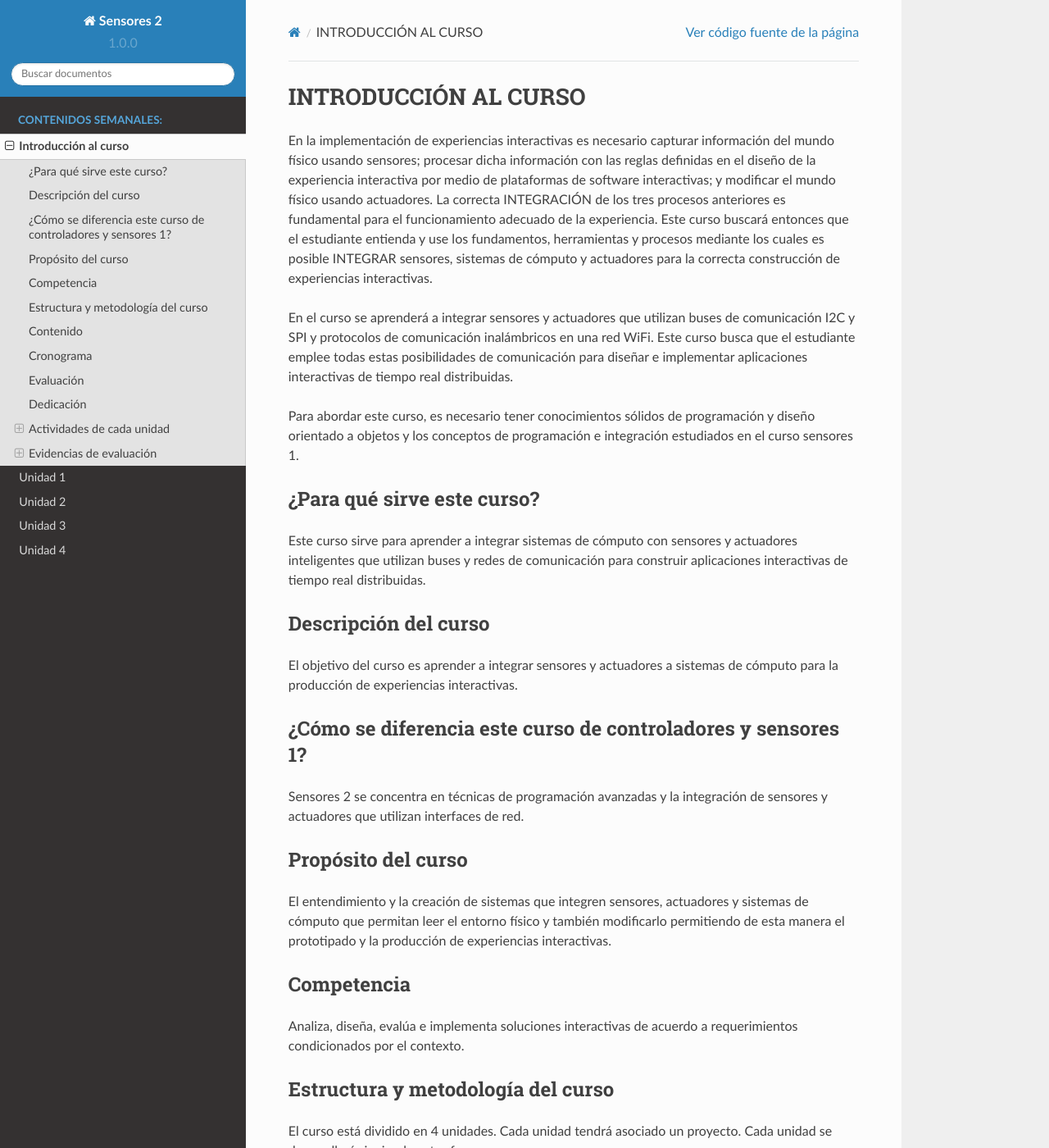
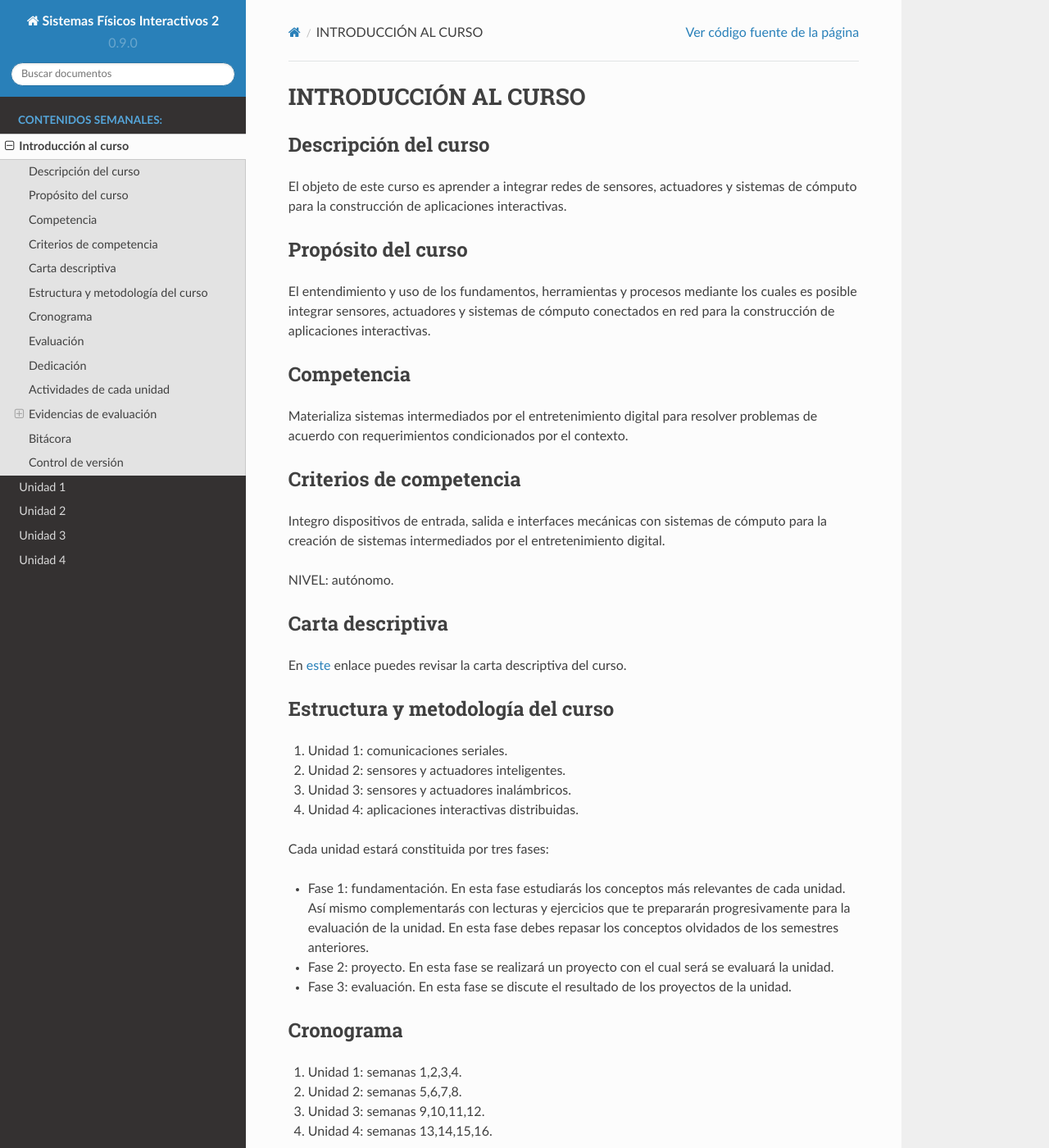
Before and after one commit to juanferfranco/SistemasFisicosInteractivos2, a Sphinx documentation site: the page built from docs/_intro/intro.rst, in a window 1280 px wide and 1400 px high. Shown: the whole window at 82% size. Built offline with Sphinx 7.4.7 and the Read the Docs theme 2.0.0, drawn with Linux system fonts in a browser that asks for light colours; some of the changed text lies outside the part shown.

Commit message:
update date and intro

```diff
--- a/docs/_intro/intro.rst
+++ b/docs/_intro/intro.rst
@@ -1,164 +1,92 @@
 INTRODUCCIÓN AL CURSO
 =======================
-
-En la implementación de experiencias interactivas es necesario capturar
-información del mundo físico usando sensores; procesar dicha información
-con las reglas definidas en el diseño de la experiencia interactiva por
-medio de plataformas de software interactivas; y modificar el mundo físico
-usando actuadores. La correcta INTEGRACIÓN de los tres procesos anteriores
-es fundamental para el funcionamiento adecuado de la experiencia. Este curso
-buscará entonces que el estudiante entienda y use los fundamentos,
-herramientas y procesos mediante los cuales es posible INTEGRAR sensores,
-sistemas de cómputo y actuadores para la correcta construcción de experiencias
-interactivas.
-
-En el curso se aprenderá a integrar sensores y actuadores que utilizan
-buses de comunicación I2C y SPI y protocolos de comunicación inalámbricos
-en una red WiFi. Este curso busca que el estudiante emplee todas
-estas posibilidades de comunicación para diseñar e implementar aplicaciones
-interactivas de tiempo real distribuidas.
-
-Para abordar este curso, es necesario tener conocimientos sólidos de programación
-y diseño orientado a objetos y los conceptos de programación e integración
-estudiados en el curso sensores 1.
-
-¿Para qué sirve este curso?
------------------------------
-
-Este curso sirve para aprender a integrar sistemas de cómputo con sensores y
-actuadores inteligentes que utilizan buses y redes de comunicación para
-construir aplicaciones interactivas de tiempo real distribuidas.
 
 Descripción del curso
 ----------------------
 
-El objetivo del curso es aprender a integrar sensores y actuadores a
-sistemas de cómputo para la producción de experiencias interactivas.
-
-¿Cómo se diferencia este curso de controladores y sensores 1?
---------------------------------------------------------------
-
-Sensores 2 se concentra en técnicas de programación avanzadas y la
-integración de sensores y actuadores que utilizan interfaces de red.
+El objeto de este curso es aprender a integrar redes de sensores, actuadores y sistemas de cómputo
+para la construcción de aplicaciones interactivas.
 
 Propósito del curso
 ---------------------
 
-El entendimiento y la creación de sistemas que integren sensores, actuadores
-y sistemas de cómputo que permitan leer el entorno físico y también
-modificarlo permitiendo de esta manera el prototipado y la
-producción de experiencias interactivas.
+El entendimiento y uso de los fundamentos, herramientas y procesos mediante los cuales es posible integrar
+sensores, actuadores y sistemas de cómputo conectados en red para la construcción de aplicaciones interactivas.
 
 Competencia
 ------------
 
-Analiza, diseña, evalúa e implementa soluciones interactivas de  acuerdo
-a requerimientos condicionados por el contexto.
+Materializa sistemas intermediados por el entretenimiento digital para resolver problemas de acuerdo con
+requerimientos condicionados por el contexto.
+
+Criterios de competencia
+--------------------------
+
+Integro dispositivos de entrada, salida e interfaces mecánicas con sistemas de cómputo para la creación
+de sistemas intermediados por el entretenimiento digital.
+
+NIVEL: autónomo.
+
+Carta descriptiva
+-------------------
+
+En `este <https://drive.google.com/file/d/1rRzPxSS62u-0AlrML0ZpUeFVswV78DD2/view?usp=sharing>`__ enlace puedes
+revisar la carta descriptiva del curso.
 
 Estructura y metodología del curso
 -----------------------------------
-
-El curso está dividido en 4 unidades. Cada unidad tendrá asociado
-un proyecto. Cada unidad se desarrollará siguiendo estas fases:
-
-* Motivación: se presenta el propósito de la unidad.
-* Preparación: se entrega la documentación, ejercicios, preguntas
-  y retos necesarios para abordar los fundamentos asociados
-  a los propósitos de aprendizaje de la unidad.
-* Entrevista y evaluación: en esta fase se evalúa la asimilación
-  de los conceptos y se da luz verde para comenzar el proyecto.
-  Se realiza una entrevista con el docente.
-* Negociación: se define con el estudiante un proyecto que
-  permita alcanzar los propósitos de aprendizaje de la unidad
-  y que su vez sea del interés del estudiante. Cada proyecto
-  alimentará el portafolio del estudiante.
-* Elaboración del proyecto.
-* Presentación: en esta fase se presenta el proyecto y las
-  evidencias de evaluación. Se realiza una entrevista con
-  el docente para sustentar el proyecto y evidenciar
-  cada ítem de la rúbrica de evaluación.
-
-Contenido
-----------
 
 #. Unidad 1: comunicaciones seriales.
 #. Unidad 2: sensores y actuadores inteligentes.
 #. Unidad 3: sensores y actuadores inalámbricos.
 #. Unidad 4: aplicaciones interactivas distribuidas.
 
+Cada unidad estará constituida por tres fases:
+
+* Fase 1: fundamentación. En esta fase estudiarás los conceptos más relevantes de cada unidad. Así mismo complementarás con
+  lecturas y ejercicios que te prepararán progresivamente para la evaluación de la unidad. En esta fase debes repasar los
+  conceptos olvidados de los semestres anteriores.
+
+* Fase 2: proyecto. En esta fase se realizará un proyecto con el cual será se evaluará la unidad.
+
+* Fase 3: evaluación. En esta fase se discute el resultado de los proyectos de la unidad.
+
+
 Cronograma
 -----------
-
-Te sugiero completar cada unidad en los siguientes tiempos
 
 #. Unidad 1: semanas 1,2,3,4.
 #. Unidad 2: semanas 5,6,7,8.
 #. Unidad 3: semanas 9,10,11,12.
-#. Unidad 4: semanas 13,14,15,16,17.
+#. Unidad 4: semanas 13,14,15,16.
 
 Evaluación
 -----------
-Cada unidad tiene un peso del 25% en la nota final.
 
-La unidad solo se considera terminada cuando termines todos los ejercicios y
-los proyectos que están en ella al 100%. Por tanto, la nota de cada unidad,
-una vez la termines, será 5.
 
-Puedes entregar cada unidad cuando quieras, pero considera lo siguiente:
-
-En la semana 9 se hará un primer corte del 50% y se reportarán al sistema
-las unidades terminadas. Ten presente que la evaluación se realiza
-mediante una entrevista con el profesor en la cual discutirán los resultados
-de tu trabajo y recibirás retroalimentación personalizada. Para la semana 9
-deberías tener terminadas las unidades 1 y 2. Si no alcanzas, cuando las termines
-se actualizará tu nota.
-
-En la semana 17 se reportarán al sistema todas las unidades terminadas. ES MUY
-IMPORTANTE que tengas en cuenta que una unidad se considera terminada SI y SOLO
-si la completaste al 100% y realizaste el proceso de evaluación con el docente.
+* Evaluación 1: 25%. Semana del 9 de agosto. Plazo máximo 15 de agosto.
+* Evaluación 2: 25%. Semana del 6 de septiembre. Plazo máximo 12 de septiembre.
+* Evaluación 3: 25%. Semana del 4 de octubre. Plazo máximo 10 de octubre.
+* Evaluación 4: 25%. Semana del 1 de noviembre. Plazo máximo 7 de noviembre.
 
 Dedicación
 ----------
 
-Este curso es de 3 créditos. Por tanto tendrás que invertir 9 horas
-de trabajo semanal. Cada semana tendremos dos encuentros sincrónicos
-donde podrás realizar las entrevistas de visto bueno para elaborar
-el proyecto y para presentarlo. Así mismo, podrás usar este espacio
-para recibir asesoría grupal y personalizada con el docente.
-
+Este curso es de 2 créditos y se ofrecerá en 2021-20 en modalidad proyecto. Por tanto,
+tendremos encuentros sincrónicos semanales de 1 hora 40 minutos y 4 horas de trabajo autónomo.
 
 Actividades de cada unidad
 ----------------------------
 
-Actividad 1: encuentros sincrónicos
-^^^^^^^^^^^^^^^^^^^^^^^^^^^^^^^^^^^^^
-
-* Fechas: martes y jueves a las 8 a.m.
-* Descripción: asesorías en tiempo real y evaluación.
-* Recursos: ingresa a `Discord <https://discord.gg/vC5RaagNcE>`__
-* Duración de la actividad: sesiones de 1:40.
-* Forma de trabajo: individual-colaborativo/sincrónico
-
-Actividad 2: preparación para el proyecto
-^^^^^^^^^^^^^^^^^^^^^^^^^^^^^^^^^^^^^^^^^^
-
-* Descripción: realiza los ejercicios, retos y preguntas
-  propuestas.
-* Recursos: trayecto de actividades en cada unidad.
-* Duración de la actividad: depende de ti.
-* Forma de trabajo: individual-colaborativo
-
-Actividad 3: proyecto y sustentación
-^^^^^^^^^^^^^^^^^^^^^^^^^^^^^^^^^^^^^^^^^^
-
-* Descripción: realiza el proyecto, usa las herramientas
-  de control de versión y productividad y actualiza
-  tu portafolio.
-* Duración de la actividad: depende de ti.
-* Forma de trabajo: individual.
+Cada semana nos reuniremos para discutir los conceptos y resolver las inquietudes. Debes
+dedicar 4 horas de trabajo autónomo para trabajar en las lecturas, ejercicios y en la evaluación
+de cada unidad.
 
 Evidencias de evaluación
 -------------------------
+
+En cada unidad te indicaré las consideraciones para entregar la evaluación; sin embargo,
+ten presente SIEMPRE este código de honor:
 
 Código de honor
 ^^^^^^^^^^^^^^^^
@@ -168,7 +96,7 @@ Para realizar el trabajo de cada unidad se espera que hagas lo siguiente:
 * Colabora con tus compañeros cuando así se indique.
 * Trabaja de manera individual cuando la actividad así te lo
   proponga.
-* No busques la solución a los proyectos porque DAÑARÍAS tu
+* No busques la solución a los ejercicios y proyectos porque DAÑARÍAS tu
   proceso de aprendizaje. Recuerda, se trata de seguir un camino
   y aprender en el recorrido.
 * ¿Entonces qué hacer si no me funciona algo? Te propongo que
@@ -176,43 +104,21 @@ Para realizar el trabajo de cada unidad se espera que hagas lo siguiente:
 * NO OLVIDES, este curso se trata de pensar y experimentar NO de
   BUSCAR soluciones en Internet.
 
-Detalle de las evidencias
-^^^^^^^^^^^^^^^^^^^^^^^^^^
+Bitácora
+------------------------------
 
-Vamos a utilizar dos herramientas para la presentación de evidencias, tanto
-para los ejercicios de preparación como para el proyecto.
+Vamos a utilizar dos herramientas para que documentes y organices tu trabajo:
 
 * GitHub
 * `Notion <https://www.notion.so>`__
 
-En GitHub mantendrás todo tu código bajo control de versión y
-debe reflejar un flujo de trabajo. Debes evidenciar el flujo
-de trabajo.
+En GitHub mantendrás todo tu código bajo control de versión.
 
-En Notion vas a presentar tu portafolio para cada proyecto.
-El formato de tu portafolio es libre. Mira estos dos referentes:
+En Notion llevarás tu bitácora electrónica.
 
-* `Internacional <https://momentfactory.com/work>`__.
-* `Local <http://www.dreamhousestudios.co/#psortfolio>`__.
+Control de versión
+--------------------
 
-Ten presente que deberás incluir al menos lo siguiente:
-
-* ¿De qué se trataba el proyecto? ¿Cuál era el problema a resolver?
-
-* Incluye el contrato de tu proyecto: requisitos funcionales
-  y no funcionales. Recuerda que este contrato lo debes negociar
-  con el profesor para cada proyecto de cada unidad.
-
-* Presenta tus resultados: muestra videos y fotos del proyecto funcionando.
-  Recuerda que estás vendiendo tus habilidades y mostrando lo que eres
-  capaz de hacer.
-
-* Muestra cómo son tus procesos en cada fase: conceptualización, diseño, producción
-
-* Muestra los resultados de cada fase: listas de tareas, cronogramas, diagramas
-  de arquitectura, planos, maquetas.
-
-* No olvides dejar un enlace a tu repositorio público en GitHub.
-
-¿Cómo inicio con Notion? Te dejo `aquí <https://www.youtube.com/watch?v=0iS_E9tN8nk>`__
-un enlace.
+* Crea una cuenta en GitHub con tu correo institucional de la UPB.
+* Puedes explorar algunos tutoriales de git `aquí <https://www.gitkraken.com/learn/git/tutorials>`__
+  y `aquí <https://youtu.be/WH7qDUYHGK8>`__.
--- a/docs/conf.py
+++ b/docs/conf.py
@@ -19,14 +19,14 @@
 
 # -- Project information -----------------------------------------------------
 
-project = 'Sensores 2'
+project = 'Sistemas Físicos Interactivos 2'
 copyright = '2021, Juan Franco'
 author = 'Juan Franco'
 
 # The short X.Y version
-version = '1.0.0'
+version = '0.9.0'
 # The full version, including alpha/beta/rc tags
-release = 'rc'
+release = 'beta'
 
 
 # -- General configuration ---------------------------------------------------
@@ -101,7 +101,7 @@ html_static_path = ['_static']
 # -- Options for HTMLHelp output ---------------------------------------------
 
 # Output file base name for HTML help builder.
-htmlhelp_basename = 'Sensores2'
+htmlhelp_basename = 'sistemasFisicosInteractivos2'
 
 
 # -- Options for LaTeX output ------------------------------------------------
@@ -128,7 +128,7 @@ latex_elements = {
 # (source start file, target name, title,
 #  author, documentclass [howto, manual, or own class]).
 latex_documents = [
-    (master_doc, 'sensores2.tex', 'sensores2 Documentation',
+    (master_doc, 'sistemasFisicosInteractivos2.tex', 'sistemasFisicosInteractivos2 Documentation',
      'Juan Franco', 'manual'),
 ]
 
@@ -138,7 +138,7 @@ latex_documents = [
 # One entry per manual page. List of tuples
 # (source start file, name, description, authors, manual section).
 man_pages = [
-    (master_doc, 'sensores2', 'sensores2 Documentation',
+    (master_doc, 'sistemasFisicosInteractivos2', 'sistemasFisicosInteractivos2 Documentation',
      [author], 1)
 ]
 
@@ -149,7 +149,7 @@ man_pages = [
 # (source start file, target name, title, author,
 #  dir menu entry, description, category)
 texinfo_documents = [
-    (master_doc, 'sensores2', 'sensores2 Documentation',
-     author, 'sensores2', 'One line description of project.',
+    (master_doc, 'sistemasFisicosInteractivos2', 'sistemasFisicosInteractivos2 Documentation',
+     author, 'sistemasFisicosInteractivos2', 'One line description of project.',
      'Miscellaneous'),
 ]
--- a/docs/index.rst
+++ b/docs/index.rst
@@ -1,14 +1,14 @@
-Curso Sensores y Actuadores 2 / 2021-10
-========================================
+Curso Sistemas Físicos Interactivos 2 / 2021-20
+=====================================================
 
 Docente diseñador del curso: Juan Fernando Franco Higuita
 
 Nombre del docente moderador: Juan Fernando Franco Higuita
 
-Créditos y horas totales del curso: 3 créditos - 144 horas totales
+Créditos y horas totales del curso: 2 créditos - 96 horas totales
 
 .. toctree::
-   :maxdepth: 2
+   :maxdepth: 1
    :caption: Contenidos semanales:
 
    Introducción al curso <_intro/intro>
```
Also changed, not shown: 2 other files.
